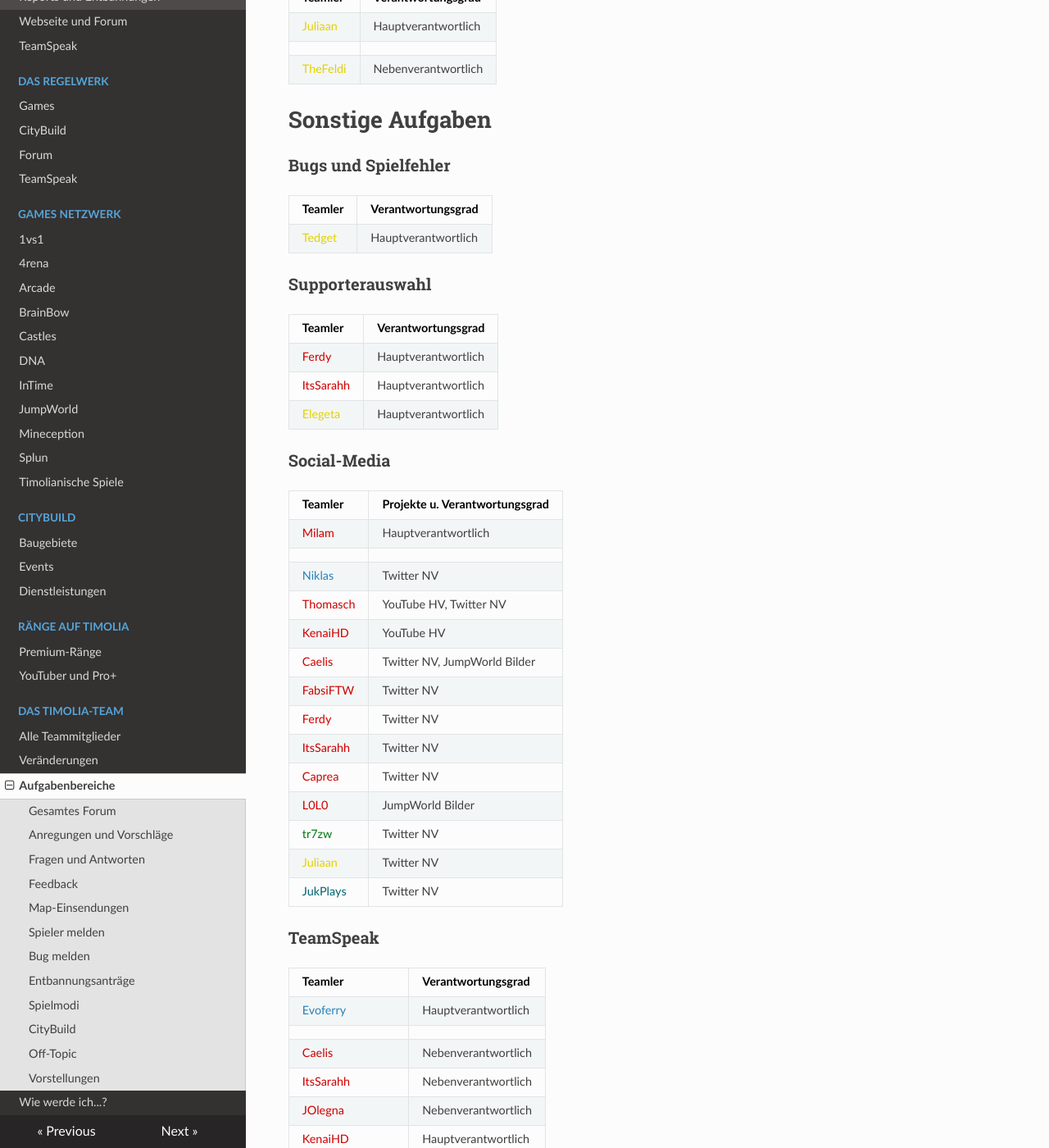
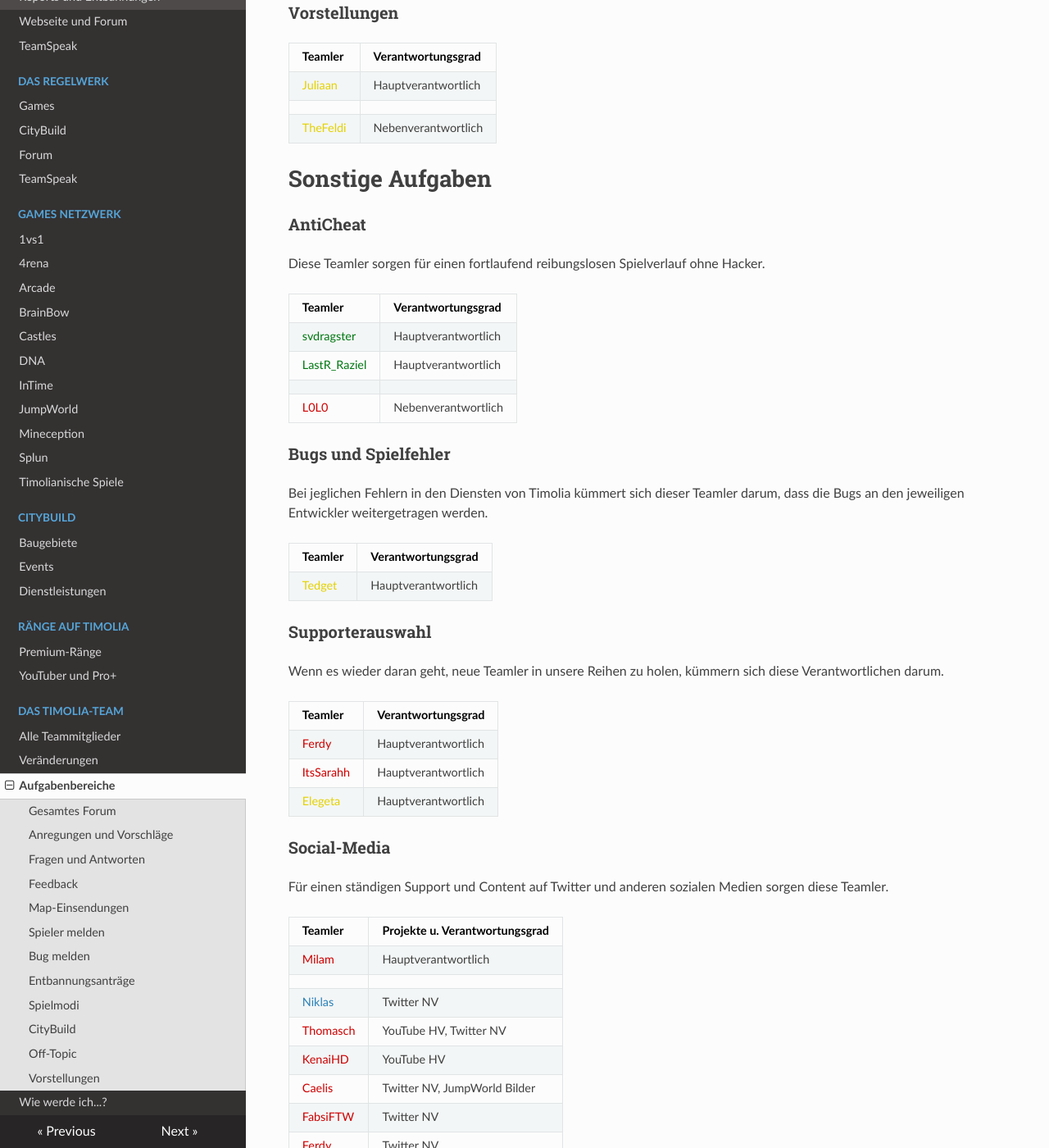
Before and after one commit to TimoliaDE/HowTo, an MkDocs documentation site: the page built from docs/team/responsibilities.md, in a window 1280 px wide and 1400 px high, scrolled down 2778 px. Shown: the whole window at 82% size. Built offline with MkDocs 1.6.1, drawn with Linux system fonts in a browser that asks for light colours; nearby versions of some CDN libraries; old or Windows-style settings are respelled for this version of MkDocs; some of the changed text lies outside the part shown.

Commit message:
neue Aufgabenbereiche, Beschreibung der Aufgabenbereiche (paar todos noch)

```diff
--- a/docs/team/responsibilities.md
+++ b/docs/team/responsibilities.md
@@ -3,6 +3,8 @@ Hier werden die verschiedenen Aufgabenbereiche der Timolia Teamler aufgelistet.
 # Forum
 
 ###<strong>Gesamtes Forum</strong>
+Die Verantwortlichen für das gesamte Forum kümmern sich sowohl um den Aufbau des Forums als auch um Probleme welche im Forum auftreten.
+
 | Teamler | Verantwortungsgrad |
 | ------ | ------ |
 |<span style="color:#CF0101">Thomasch</span> | Hauptverantwortlich |
@@ -10,6 +12,7 @@ Hier werden die verschiedenen Aufgabenbereiche der Timolia Teamler aufgelistet.
 |<span style="color:#CF0101">Milam</span> | Nebenverantwortlich |
 
 ###<strong>Anregungen und Vorschläge</strong>
+
 | Teamler | Verantwortungsgrad |
 | ------ | ------ |
 |<span style="color:#E4D100">Tiem</span> | Hauptverantwortlich |
@@ -18,6 +21,7 @@ Hier werden die verschiedenen Aufgabenbereiche der Timolia Teamler aufgelistet.
 |<span style="color:#E4D100">FlorianFida</span> | Nebenverantwortlich |
 
 ###<strong>Fragen und Antworten</strong>
+
 | Teamler | Verantwortungsgrad |
 | ------ | ------ |
 |<span style="color:#E4D100">CubeFabi</span> | Hauptverantwortlich |
@@ -67,7 +71,7 @@ Hier werden die verschiedenen Aufgabenbereiche der Timolia Teamler aufgelistet.
 |<span style="color:#E4D100">CubeFabi</span> | Nebenverantwortlich |
 |<span style="color:#E4D100">BuffmonsterOne</span> | Nebenverantwortlich |
 |<span style="color:#E4D100">Juliaan</span> | Nebenverantwortlich |
-|<span style="color:#E4D100'>Metrixx7</span> | Nebenverantwortlich |
+|<span style="color:#E4D100">Metrixx7</span> | Nebenverantwortlich |
 
 ###<strong>Spielmodi</strong>
 | Teamler | Verantwortungsgrad |
@@ -97,12 +101,26 @@ Hier werden die verschiedenen Aufgabenbereiche der Timolia Teamler aufgelistet.
 
 # Sonstige Aufgaben
 
+###<strong>AntiCheat</strong>
+Diese Teamler sorgen für einen fortlaufend reibungslosen Spielverlauf ohne Hacker.
+
+| Teamler | Verantwortungsgrad |
+| ------ | ------ |
+|<span style="color:#007812">svdragster</span> | Hauptverantwortlich |
+|<span style="color:#007812">LastR_Raziel</span> | Hauptverantwortlich |
+| | |
+|<span style="color:#CF0101">L0L0</span> | Nebenverantwortlich |
+
 ###<strong>Bugs und Spielfehler</strong>
+Bei jeglichen Fehlern in den Diensten von Timolia kümmert sich dieser Teamler darum, dass die Bugs an den jeweiligen Entwickler weitergetragen werden.
+
 | Teamler | Verantwortungsgrad |
 | ------ | ------ |
 |<span style="color:#E4D100">Tedget</span> | Hauptverantwortlich |
 
 ###<strong>Supporterauswahl</strong>
+Wenn es wieder daran geht, neue Teamler in unsere Reihen zu holen, kümmern sich diese Verantwortlichen darum.
+
 | Teamler | Verantwortungsgrad |
 | ------ | ------ |
 |<span style="color:#CF0101">Ferdy</span> | Hauptverantwortlich |
@@ -110,6 +128,8 @@ Hier werden die verschiedenen Aufgabenbereiche der Timolia Teamler aufgelistet.
 |<span style="color:#E4D100">Elegeta</span> | Hauptverantwortlich |
 
 ###<strong>Social-Media</strong>
+Für einen ständigen Support und Content auf Twitter und anderen sozialen Medien sorgen diese Teamler.
+
 | Teamler | Projekte u. Verantwortungsgrad |
 | ------ | ------ |
 |<span style="color:#CF0101">Milam</span> | Hauptverantwortlich |
@@ -125,9 +145,12 @@ Hier werden die verschiedenen Aufgabenbereiche der Timolia Teamler aufgelistet.
 |<span style="color:#CF0101">L0L0</span> | JumpWorld Bilder |
 |<span style="color:#007812">tr7zw</span> | Twitter NV |
 |<span style="color:#E4D100">Juliaan</span> | Twitter NV |
+|<span style="color:#E4D100">Metrixx7</span> | Twitter NV |
 |<span style="color:#00646F">JukPlays</span> | Twitter NV |
 
 ###<strong>TeamSpeak</strong>
+//todo Descr
+
 | Teamler | Verantwortungsgrad |
 | ------ | ------ |
 |<span style="color:#2980b9">Evoferry</span> | Hauptverantwortlich |
@@ -143,12 +166,24 @@ Hier werden die verschiedenen Aufgabenbereiche der Timolia Teamler aufgelistet.
 |<span style="color:#E4D100">Tedget</span> | Nebenverantwortlich |
 |<span style="color:#E4D100">MCelements0815</span> | Nebenverantwortlich |
 
+###<strong>Timolia Turnier Organisation</strong>
+Diese beiden Teamler entscheiden über Turniereinstellungen bei den Freitagsturnieren.
+
+| Teamler | Verantwortungsgrad |
+| ------ | ------ |
+|<span style="color:#E4D100">BuffmonsterOne</span> | Hauptverantwortlich |
+|<span style="color:#E4D100">Calavero</span> | Hauptverantwortlich |
+
 ###<strong>Broadcasts</strong>
+//todo Descr
+
 | Teamler | Verantwortungsgrad |
 | ------ | ------ |
 |<span style="color:#E4D100">\_TakeItEaZy\_</span> | Hauptverantwortlich |
 
 ###<strong>Team-Leiter</strong>
+//todo Descr
+
 | Teamler | Zuständigkeit |
 | ------ | ------ |
 |<span style="color:#CF0101">Caelis</span> | Management des Development-Teams |
```
Also changed, not shown: docs/team/members.md (+1 -1 lines).
